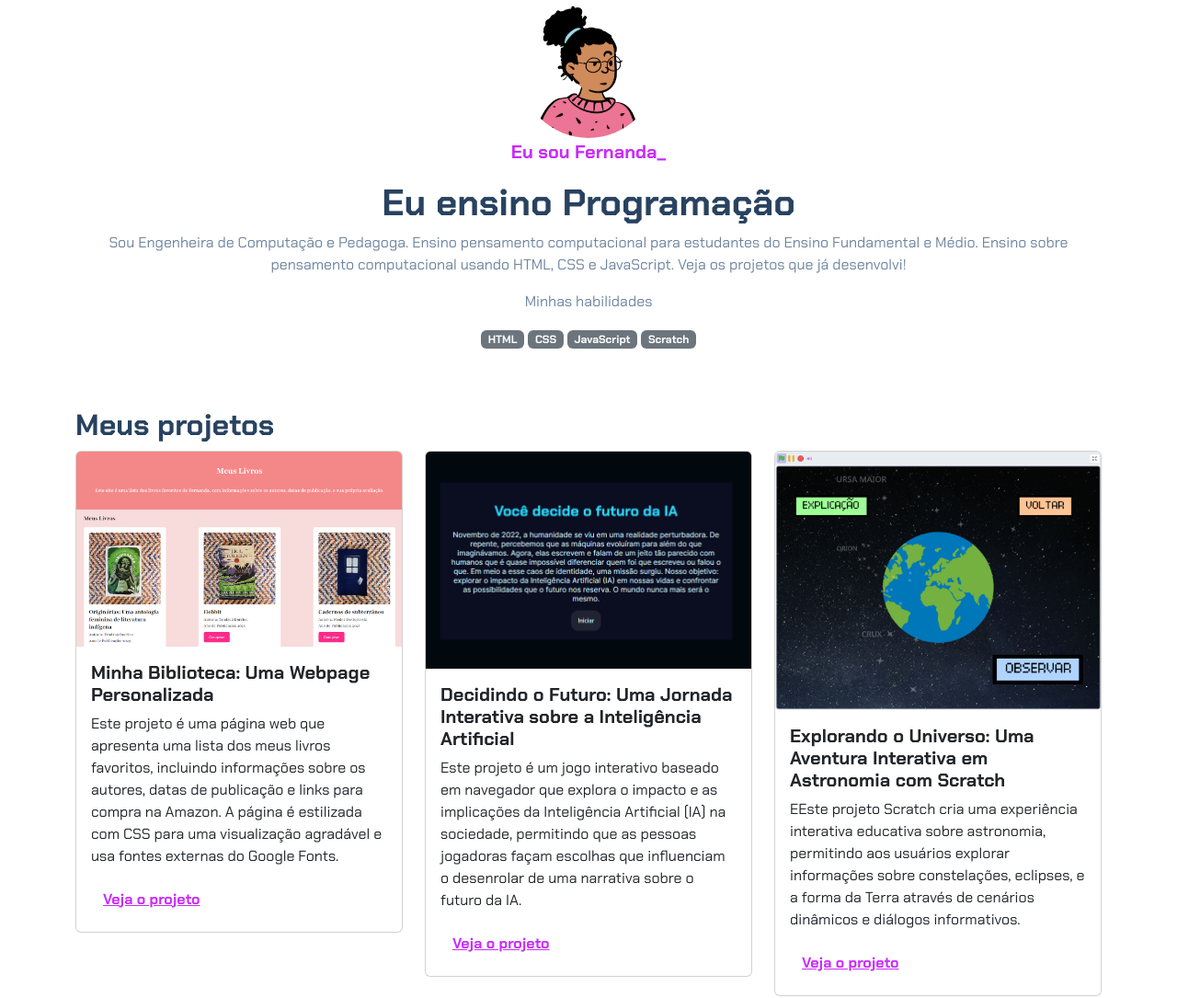
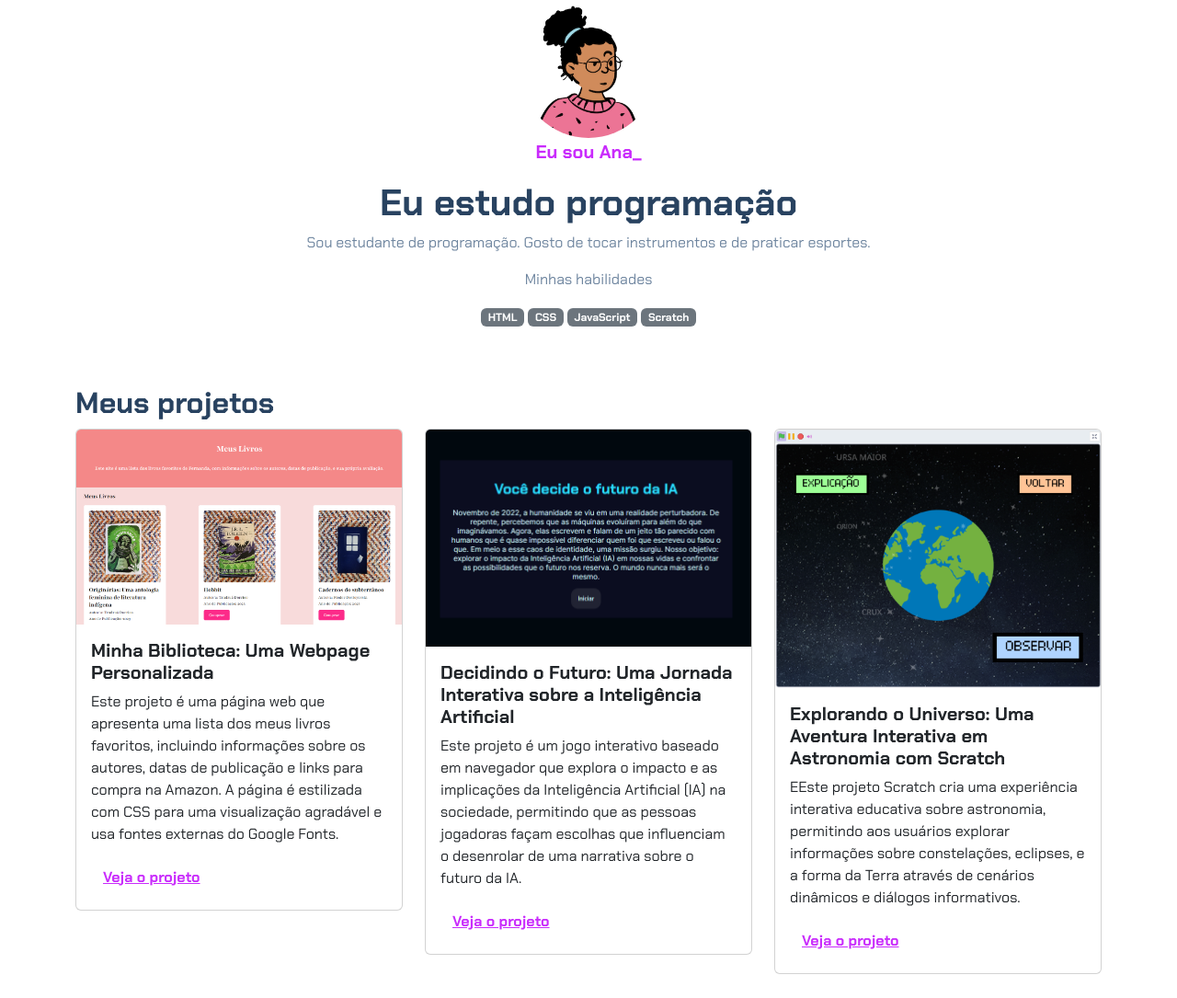
Before and after one commit to ana7beatriz/frozen, a plain HTML site: page index.html in a window 1280 px wide. Shown: the top 1085 px of the page at 92% size. Drawn offline with nearby package versions, Linux system fonts and the light colour scheme.

Commit message:
Add files via upload

```diff
--- a/index.html
+++ b/index.html
@@ -12,13 +12,11 @@
 
 <body>
     <header class="container text-center">
-        <img src="img/avatar-perfil.png" alt="avatar da Fernanda" class="rounded-circle" width="150" height="150"
+        <img src="img/avatar-perfil.png" alt="avatar da Ana" class="rounded-circle" width="150" height="150"
             srcset="">
-        <p class="lead">Eu sou Fernanda_</p>
-        <h1>Eu ensino Programação</h1>
-        <p>Sou Engenheira de Computação e Pedagoga. Ensino pensamento computacional para estudantes do Ensino
-            Fundamental e Médio. Ensino sobre pensamento computacional usando HTML, CSS e JavaScript. Veja os projetos
-            que já desenvolvi!</p>
+        <p class="lead">Eu sou Ana_</p>
+        <h1>Eu estudo programação</h1>
+        <p>Sou estudante de programação. Gosto de tocar instrumentos e de praticar esportes.</p>
         <p>Minhas habilidades</p>
         <div>
             <p class="badge bg-secondary">HTML</p>
@@ -191,7 +189,7 @@
                         "receber" uma prova, o que leva a uma mudança de cenário e a exibição de informações
                         relevantes ou a visualização de uma constelação específica.</p>
                     <p>A importância das ferramentas utilizadas, como os blocos de código visual do Scratch,
-                        reside na sua acessibilidade e na capacidade de engajar aprendizes de diferentes idades
+                        reside na sua acessibilidade e na capacidade de engajar aprendizes de diferentes idade
                         no pensamento computacional e na exploração de conceitos científicos de forma
                         interativa. O uso de cenários, movimentos, e diálogos dinâmicos ajuda a criar uma
                         experiência de aprendizado mais rica e memorável, encorajando os usuários a explorar e
```
Lines whose indentation alone changed are shown as unchanged.
